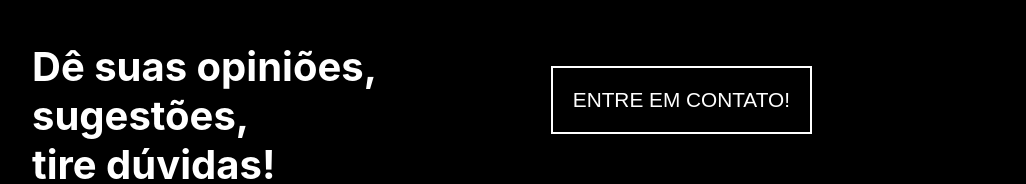
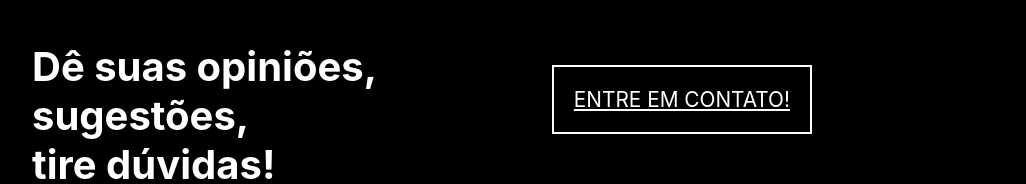
Before and after one commit to abraceSP/Projeto-abraceSP-Fecap, a React (Create React App) app: page /saude-mental/servicos01 in a window 1280 px wide. Shown: the part 2171-2355 px from the top of the page, without its empty margins (118-1144 px from the left). Built offline with nearby package versions, Linux system fonts and the light colour scheme.

Commit message:
adiciona botao de entrar em contato que redireciona para a pagina home

```diff
--- a/package.json
+++ b/package.json
@@ -5,6 +5,8 @@
   "dependencies": {
     "@fontsource/inter": "^5.1.0",
     "@fortawesome/fontawesome-svg-core": "^6.6.0",
+    "@fortawesome/free-brands-svg-icons": "^6.6.0",
+    "@fortawesome/free-regular-svg-icons": "^6.6.0",
     "@fortawesome/free-solid-svg-icons": "^6.6.0",
     "@fortawesome/react-fontawesome": "^0.2.2",
     "@testing-library/jest-dom": "^5.17.0",
--- a/src/pages/Home.js
+++ b/src/pages/Home.js
@@ -102,7 +102,7 @@ const HomeServicos = styled.div` /* Design para resumo dos serviços (carrossel)
   padding: 50px;
   font-family: 'Inter', sans-serif;
 
-  .textServicos {
+  #servicos {
     max-width: 50%;
   }
 
@@ -259,13 +259,13 @@ function Home() {
       </HomeResumo>
 
       <HomeServicos> {/* Importação do resumo dos serviços (carrossel) */}
-        <div className="textServicos">
+        <div id="servicos">
           <h2 className="textEmpodere">EMPODERE NOSSA COMUNIDADE!</h2>
           <h1 className="tituloServicos">
             Se conecte com
             <span className="sp"> serviços sociais</span>
           </h1>
-          <p className="descricaoServicos" id="servicos">
+          <p className="descricaoServicos">
             Descubra ONG's, instituições públicas ou privadas e pessoas com serviços
             gratuitos ou com preços populares!
           </p>
--- a/src/pages/Servicos01.js
+++ b/src/pages/Servicos01.js
@@ -1,6 +1,6 @@
+import React, { useEffect } from "react";
 import Header from "../components/Header";
 import Footer from "../components/Footer";
-import React, { useEffect } from "react";
 import { FontAwesomeIcon } from "@fortawesome/react-fontawesome";
 import {
   faLocationDot,
@@ -221,7 +221,8 @@ function Servicos01() {
           </div>
 
           <div>
-            <button
+            <a
+              href="/#servicos"
               style={{
                 padding: "20px 20px",
                 marginRight: "350px",
@@ -233,7 +234,7 @@ function Servicos01() {
               }}
             >
               ENTRE EM CONTATO!
-            </button>
+            </a>
           </div>
         </section>
       </main>
```
Also changed, not shown: 1 other file (tests, documents, lock files or other folders).
